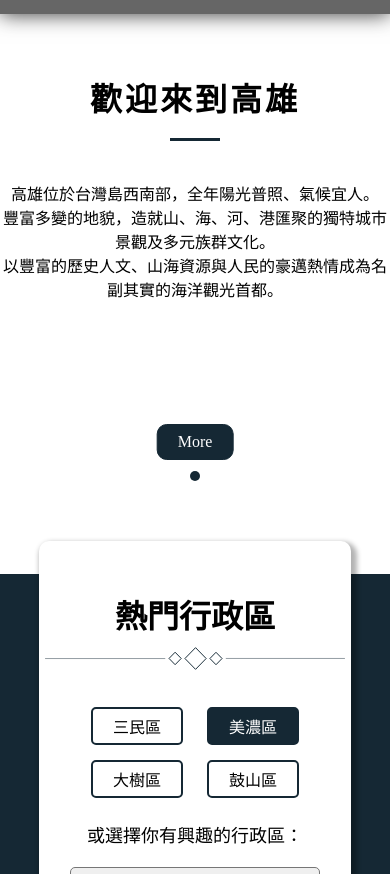
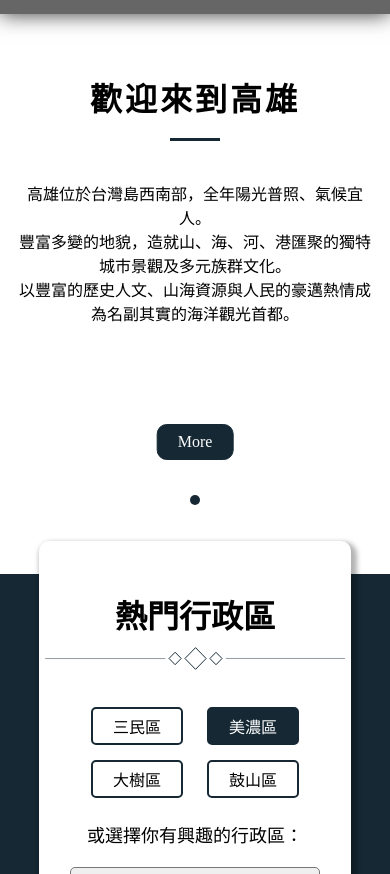
Before and after one commit to huang798/KaohsiungTravelPublic, a plain HTML site: page index.html in a window 390 px wide. Shown: the part 830-1704 px from the top of the page. Drawn offline with Linux system fonts and the light colour scheme.

Commit message:
padding at intro section

```diff
--- a/css/style.css
+++ b/css/style.css
@@ -74,7 +74,9 @@ header {
   text-align: center; }
   @media screen and (max-width: 768px) {
     .intro_section {
-      width: 100%; } }
+      width: 100%;
+      padding-left: 15px;
+      padding-right: 15px; } }
   .intro_section #intro_title {
     margin-top: 60px;
     letter-spacing: 3px;
```
Also changed, not shown: 1 other file.
